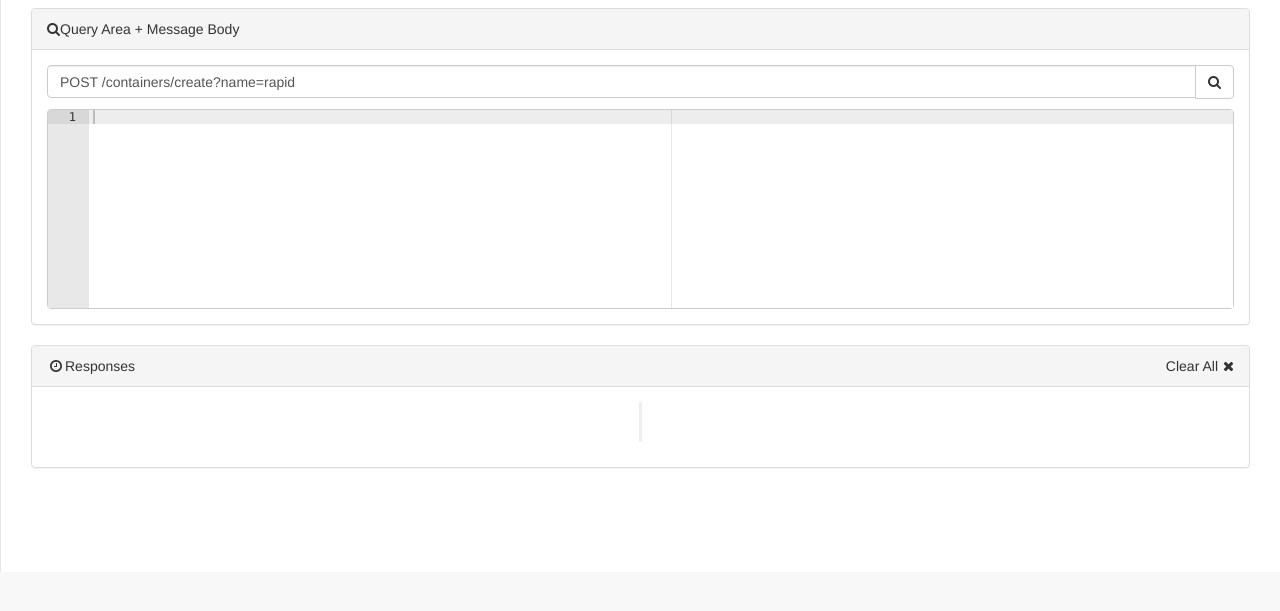
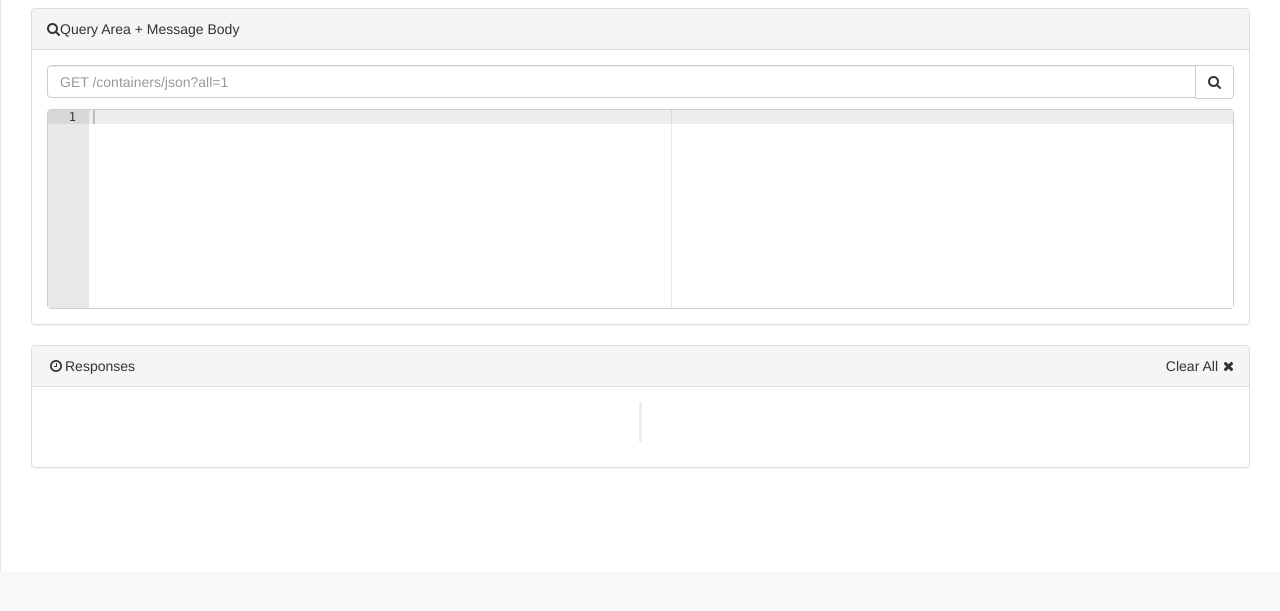
Before and after one commit to ozlerhakan/rapid, a plain HTML site: page src/main/webapp/index.html in a window 1280 px wide. Shown: the part 53-664 px from the top of the page. Drawn offline with Linux system fonts and the light colour scheme.

Commit message:
Update index.html

```diff
--- a/src/main/webapp/index.html
+++ b/src/main/webapp/index.html
@@ -52,7 +52,7 @@
                             <i class="fa fa-bar-search-o fa-search"></i>Query Area + Message Body</div>
                         <div class="panel-body">
                               <div class="input-group custom-search-form">
-                                <input type="text" class="form-control query" name="query" value="POST /containers/create?name=rapid" placeholder="GET /containers/json?all=1">
+                                <input type="text" class="form-control query" name="query" value="" placeholder="GET /containers/json?all=1">
                                 <span class="input-group-btn">
                                 <button class="btn btn-default" type="button">
                                     <i class="fa fa-search"></i>
```
